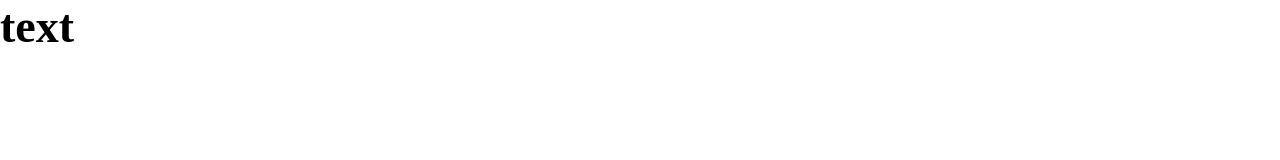
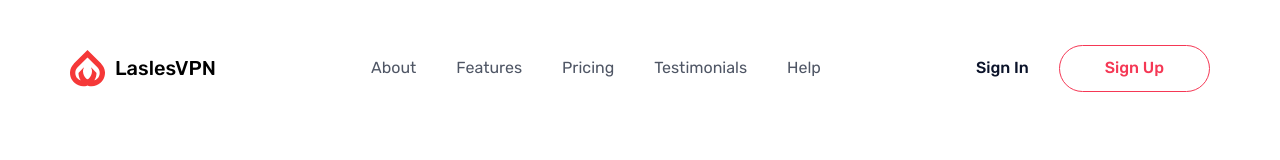
Before and after one commit to DosAb/neobis-front-lasles-VPN, a plain HTML site: page index.html in a window 1280 px wide. Drawn offline with Linux system fonts and the light colour scheme.

Commit message:
add navigation

```diff
--- a/index.html
+++ b/index.html
@@ -7,6 +7,24 @@
     <link rel="stylesheet" href="style.css">
 </head>
 <body>
-    <h1>text</h1>
+    <div class="app">
+        <nav>
+            <div class="logo__container">
+                <img src="/static/logo.svg" alt="logo">
+                <h4>Lasles<span>VPN</span></h4>
+            </div>
+            <div class="links">
+                <a href="#!">About</a>
+                <a href="#!">Features</a>
+                <a href="#!">Pricing</a>
+                <a href="#!">Testimonials</a>
+                <a href="#!">Help</a>
+            </div>
+            <div class="registration">
+                <button class="registration-btn sign-in">Sign In</button>
+                <button class="registration-btn sign-up">Sign Up</button>
+            </div>
+        </nav>
+    </div>
 </body>
 </html>
--- a/style.css
+++ b/style.css
@@ -1,3 +1,5 @@
+@import url('https://fonts.googleapis.com/css2?family=Rubik:ital,wght@0,300..900;1,300..900&display=swap');
+
 *
 {
   padding: 0;
@@ -10,3 +12,71 @@
 h1{
   font-size: 46px;
 }
+
+h4{
+  font-family: Rubik;
+  font-size: 20px;
+  font-weight: 500;
+  line-height: 23.7px;
+  text-align: left;
+
+}
+
+a{
+  font-family: Rubik;
+  font-size: 16px;
+  font-weight: 400;
+  line-height: 18.96px;
+  text-align: left;
+  color: #4F5665;
+  text-decoration: none;
+}
+
+.app{
+  max-width: 1140px;
+  margin: 0 auto;
+}
+
+nav{
+  display: flex;
+  align-items: center;
+  justify-content: space-between;
+  margin-top: 45px;
+}
+
+.logo__container{
+  display: flex;
+  align-items: center;
+}
+
+.logo__container h4{
+  margin-left: 10px;
+}
+
+.links{
+  display: flex;
+  gap: 40px;
+}
+
+.registration{
+  display: flex;
+  gap: 30px;
+}
+
+.registration-btn{
+  font-family: Rubik;
+  font-size: 16px;
+  font-weight: 500;
+  line-height: 18.96px;
+  text-decoration: none;
+  background: none;
+  color: #0B132A;
+  cursor: pointer;
+}
+
+.sign-up{
+  border-radius: 50px;
+  padding: 13px 45px;
+  border: 1px solid #F53855;
+  color: #F53855;
+}
```
Also changed, not shown: static/logo.svg (added).
